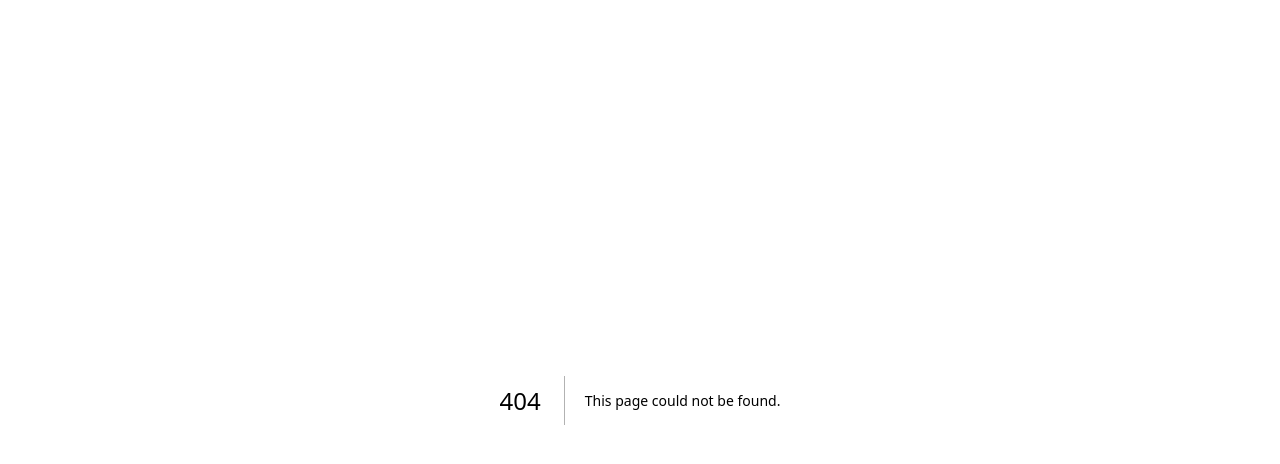
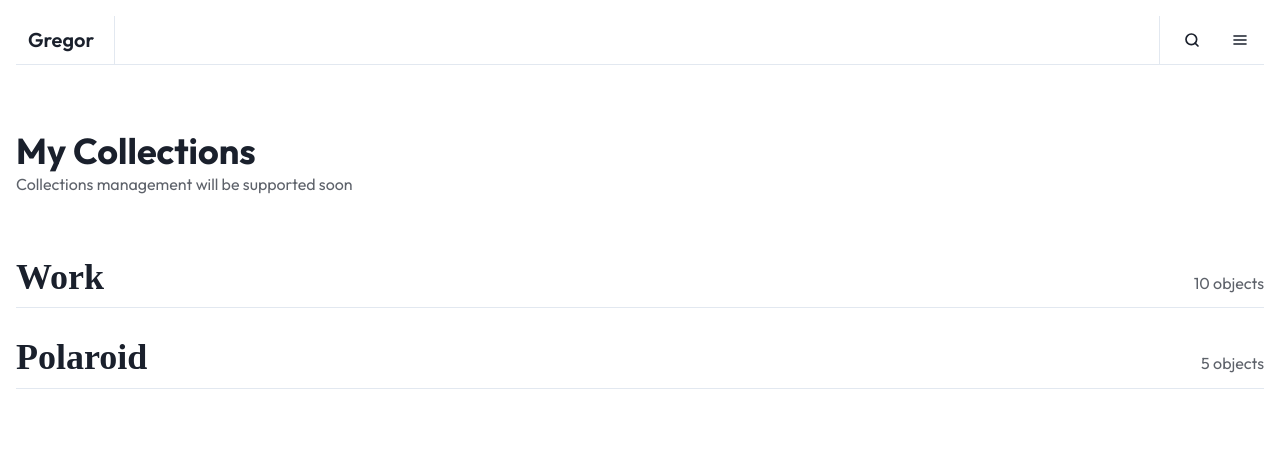
Before and after one commit to yaroslavnosenko/gregor-ui, a Next.js app: page /m/username/collections in a window 1280 px wide. Before the commit this address had no page. Shown: the top 464 px of the page. Built offline with nearby package versions, Linux system fonts and the light colour scheme.

Commit message:
collections

```diff
--- /dev/null
+++ b/components/collection/CollectionItem.tsx
@@ -0,0 +1,29 @@
+import { Collection } from '@/types'
+import { HStack, Heading, StackProps, Text } from '@chakra-ui/react'
+import { Children, PropsWithChildren } from 'react'
+
+interface CollectionItemProps extends StackProps {
+  collection: Collection
+}
+
+export const CollectionItem = ({
+  collection,
+  children,
+  ...props
+}: PropsWithChildren<CollectionItemProps>) => {
+  return (
+    <HStack borderBottomWidth={1} alignItems="flex-end" spacing={6} {...props}>
+      <HStack pb="2" flex={1} justify="space-between" align="baseline">
+        <Heading fontFamily="serif" as="h2">
+          {collection.title}
+        </Heading>
+        <Text opacity={0.7}>{collection.mediaCount} objects</Text>
+      </HStack>
+      {children && (
+        <HStack borderLeftWidth={1} pl={2} spacing={0}>
+          {children}
+        </HStack>
+      )}
+    </HStack>
+  )
+}
--- /dev/null
+++ b/components/collection/CollectionsList.tsx
@@ -0,0 +1,30 @@
+import { Collection } from '@/types'
+import { VStack, StackProps, Box, Link, IconButton } from '@chakra-ui/react'
+import { CollectionItem } from './CollectionItem'
+import { FiDelete, FiMove, FiPlus, FiTrash } from 'react-icons/fi'
+
+interface ListProps extends StackProps {
+  list: Collection[]
+  onSelectCollection: (collection: Collection) => void
+}
+
+export const CollectionsList = ({
+  list,
+  onSelectCollection,
+  ...other
+}: ListProps) => {
+  return (
+    <VStack {...other} spacing={4} align="stretch">
+      {list.map((collection) => (
+        <Box
+          pt="3"
+          cursor="pointer"
+          key={collection.id}
+          onClick={() => onSelectCollection(collection)}
+        >
+          <CollectionItem collection={collection} />
+        </Box>
+      ))}
+    </VStack>
+  )
+}
--- /dev/null
+++ b/components/collection/index.tsx
@@ -0,0 +1,2 @@
+export * from './CollectionsList'
+export * from './CollectionItem'
--- a/components/index.ts
+++ b/components/index.ts
@@ -1,2 +1,3 @@
 export * from './header'
 export * from './profile'
+export * from './collection'
--- a/components/profile/ProfileForm.tsx
+++ b/components/profile/ProfileForm.tsx
@@ -15,12 +15,12 @@ import {
 export const ProfileForm = (props: ContainerProps) => {
   return (
     <Container maxW="container.xl" {...props}>
-      <Heading fontFamily="serif">Edit Profile</Heading>
+      <Heading>Edit Profile</Heading>
       <Text opacity={0.7} mb="8">
         Set up your Gregor Profile
       </Text>
 
-      <Heading opacity={0.7} mt="12" size="md" fontFamily="serif">
+      <Heading opacity={0.7} mt="12" size="md">
         Basic Info
       </Heading>
 
@@ -69,7 +69,7 @@ export const ProfileForm = (props: ContainerProps) => {
         <Textarea size="lg" borderRadius={0} placeholder="Some Description" />
       </FormControl>
 
-      <Heading opacity={0.7} mt="16" size="md" fontFamily="serif">
+      <Heading opacity={0.7} mt="16" size="md">
         Parameters
       </Heading>
 
@@ -122,7 +122,7 @@ export const ProfileForm = (props: ContainerProps) => {
         </FormControl>
       </SimpleGrid>
 
-      <Heading opacity={0.7} mt="16" size="md" fontFamily="serif">
+      <Heading opacity={0.7} mt="16" size="md">
         Social
       </Heading>
       <FormControl mt="6">
--- a/components/profile/ProfileToolbar.tsx
+++ b/components/profile/ProfileToolbar.tsx
@@ -8,7 +8,7 @@ import {
   Box,
 } from '@chakra-ui/react'
 import NextLink from 'next/link'
-import { FiPlus, FiShare } from 'react-icons/fi'
+import { FiShare, FiSliders } from 'react-icons/fi'
 
 export const ProfileToolbar = (props: ContainerProps) => {
   return (
@@ -56,7 +56,7 @@ export const ProfileToolbar = (props: ContainerProps) => {
           <IconButton
             boxSize={12}
             bg="none"
-            icon={<FiPlus strokeWidth={2.5} />}
+            icon={<FiSliders strokeWidth={2.5} />}
             aria-label={'edit'}
           />
         </HStack>
--- /dev/null
+++ b/pages/m/[username]/collections/index.tsx
@@ -0,0 +1,31 @@
+import { CollectionsList, Header } from '@/components'
+import { Container, Heading, Text } from '@chakra-ui/react'
+import { useRouter } from 'next/router'
+
+const COLLECTIONS = [
+  { id: '1', title: 'Work', mediaCount: 10 },
+  { id: '2', title: 'Polaroid', mediaCount: 5 },
+]
+
+const Collections = () => {
+  const router = useRouter()
+
+  return (
+    <>
+      <Header />
+      <Container maxW="container.xl" mt={{ base: 8, md: 16 }}>
+        <Heading>My Collections</Heading>
+        <Text opacity={0.7}>Collections management will be supported soon</Text>
+        <CollectionsList
+          mt="12"
+          list={COLLECTIONS}
+          onSelectCollection={(collection) =>
+            router.push('/m/username/collections/' + collection.id)
+          }
+        />
+      </Container>
+    </>
+  )
+}
+
+export default Collections
--- /dev/null
+++ b/types/index.ts
@@ -0,0 +1,5 @@
+export interface Collection {
+  id: string
+  title: string
+  mediaCount: number
+}
```
Also changed, not shown: pages/m/[username]/collections/[collection].tsx (added, +33 -0 lines).
